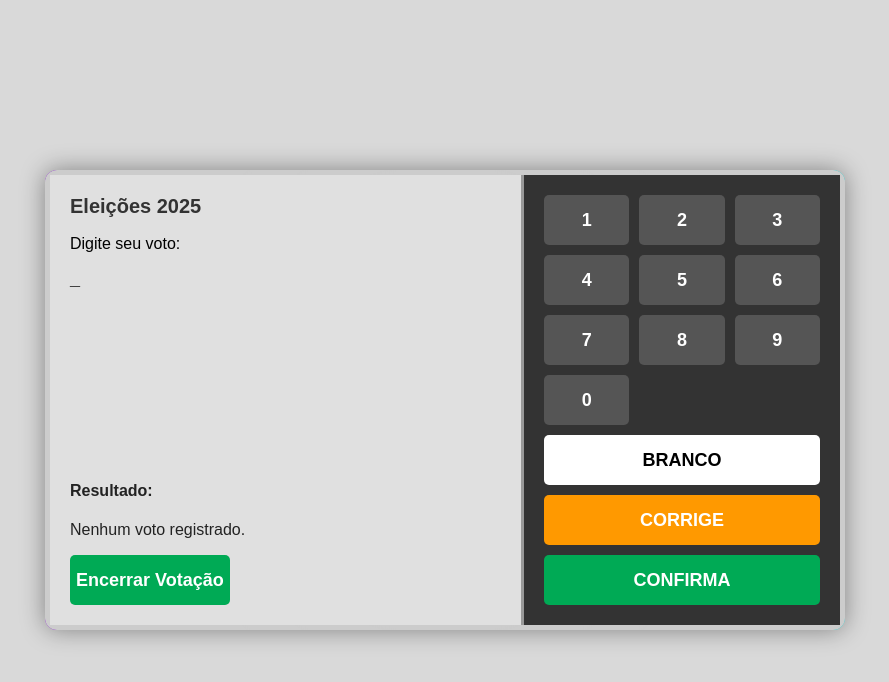
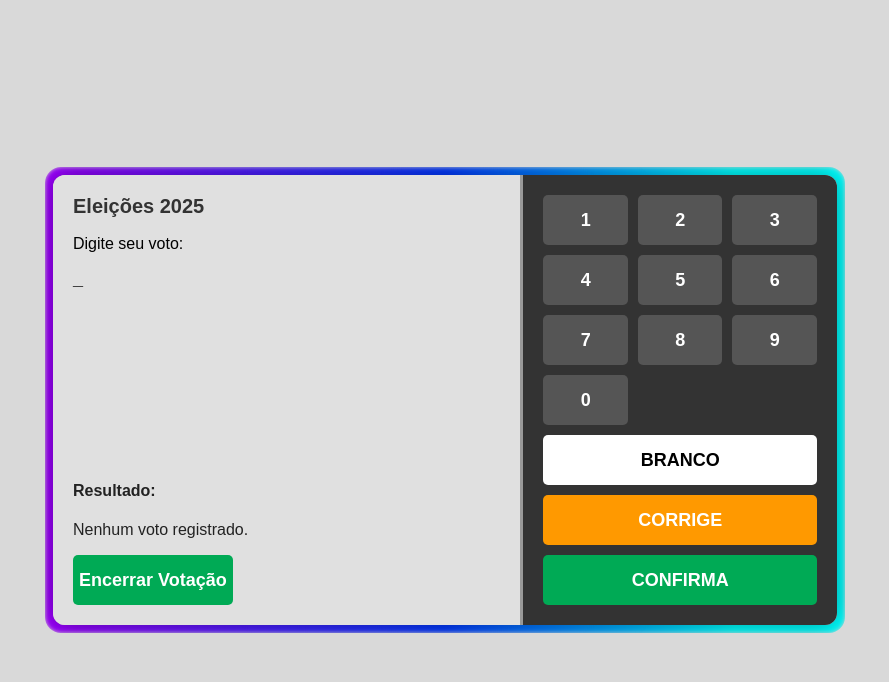
Before and after one commit to raphaverissimo/urnaUP, a website: page index.html in a window 1280 px wide. Shown: the whole page, without its empty margins (195-1084 px from the left). Drawn offline with Linux system fonts and the light colour scheme.

Commit message:
Update index.html

```diff
--- a/index.html
+++ b/index.html
@@ -16,30 +16,28 @@
       height: 100vh;
     }
 
+    /* Contêiner com a animação */
     .urna-container {
       position: relative;
-      display: flex;
-      background: #ccc;
-      border-radius: 12px;
-      box-shadow: 0 0 25px rgba(0,0,0,0.4);
+      border-radius: 16px;
+      padding: 8px;
       max-width: 800px;
       width: 95%;
       overflow: hidden;
-      padding: 5px;
     }
 
-    /* ✨ Borda metálica animada */
+    /* Borda metálica neon infinita */
     .urna-container::before {
       content: "";
       position: absolute;
-      top: -6px; left: -6px; right: -6px; bottom: -6px;
+      top: 0; left: 0; right: 0; bottom: 0;
       border-radius: 16px;
       background: linear-gradient(270deg,
         #ff0000, #ff7300, #fffb00, #48ff00,
         #00ffd5, #002bff, #7a00ff, #ff00ab, #ff0000);
       background-size: 400% 400%;
       animation: brilhoMetal 6s linear infinite;
-      z-index: -1;
+      z-index: 0;
       filter: brightness(1.3) blur(2px);
     }
 
@@ -49,24 +47,35 @@
       100% { background-position: 0% 50%; }
     }
 
-    /* 🌟 Reflexo pulsante */
+    /* Reflexo pulsante */
     .urna-container::after {
       content: "";
       position: absolute;
       inset: 0;
-      border-radius: 12px;
+      border-radius: 16px;
       background: radial-gradient(circle at center,
         rgba(255,255,255,0.25) 0%,
         rgba(255,255,255,0.05) 40%,
         transparent 70%);
       animation: reflexoPulse 4s ease-in-out infinite;
-      z-index: 0;
+      z-index: 1;
       pointer-events: none;
     }
 
     @keyframes reflexoPulse {
       0%, 100% { opacity: 0.2; transform: scale(1); }
       50% { opacity: 0.5; transform: scale(1.05); }
+    }
+
+    /* Miolo da urna (fundo cinza real) */
+    .urna-inner {
+      position: relative;
+      z-index: 2;
+      display: flex;
+      background: #ccc;
+      border-radius: 12px;
+      box-shadow: 0 0 25px rgba(0,0,0,0.4);
+      overflow: hidden;
     }
 
     .tela {
@@ -77,8 +86,6 @@
       flex-direction: column;
       justify-content: space-between;
       border-right: 3px solid #999;
-      position: relative;
-      z-index: 1;
     }
 
     .tela h2 { margin-top: 0; font-size: 20px; color: #333; }
@@ -92,8 +99,6 @@
       display: grid;
       grid-template-columns: repeat(3, 1fr);
       gap: 10px;
-      position: relative;
-      z-index: 1;
     }
 
     button {
@@ -112,7 +117,7 @@
     .resultado { margin-top: 10px; font-size: 16px; color: #222; }
 
     @media (max-width: 600px) {
-      .urna-container { flex-direction: column; }
+      .urna-inner { flex-direction: column; }
       .tela, .teclado { width: 100%; }
     }
   </style>
@@ -120,6 +125,7 @@
 <body>
 
   <div class="urna-container">
+    <div class="urna-inner">
       <div class="tela">
         <div>
           <h2>Eleições 2025</h2>
@@ -148,6 +154,7 @@
         <button class="btn-branco" onclick="votarBranco()">BRANCO</button>
         <button class="btn-corrige" onclick="corrigir()">CORRIGE</button>
         <button class="btn-confirma" onclick="confirmar()">CONFIRMA</button>
+      </div>
     </div>
   </div>
 
```
Lines whose indentation alone changed are shown as unchanged.
